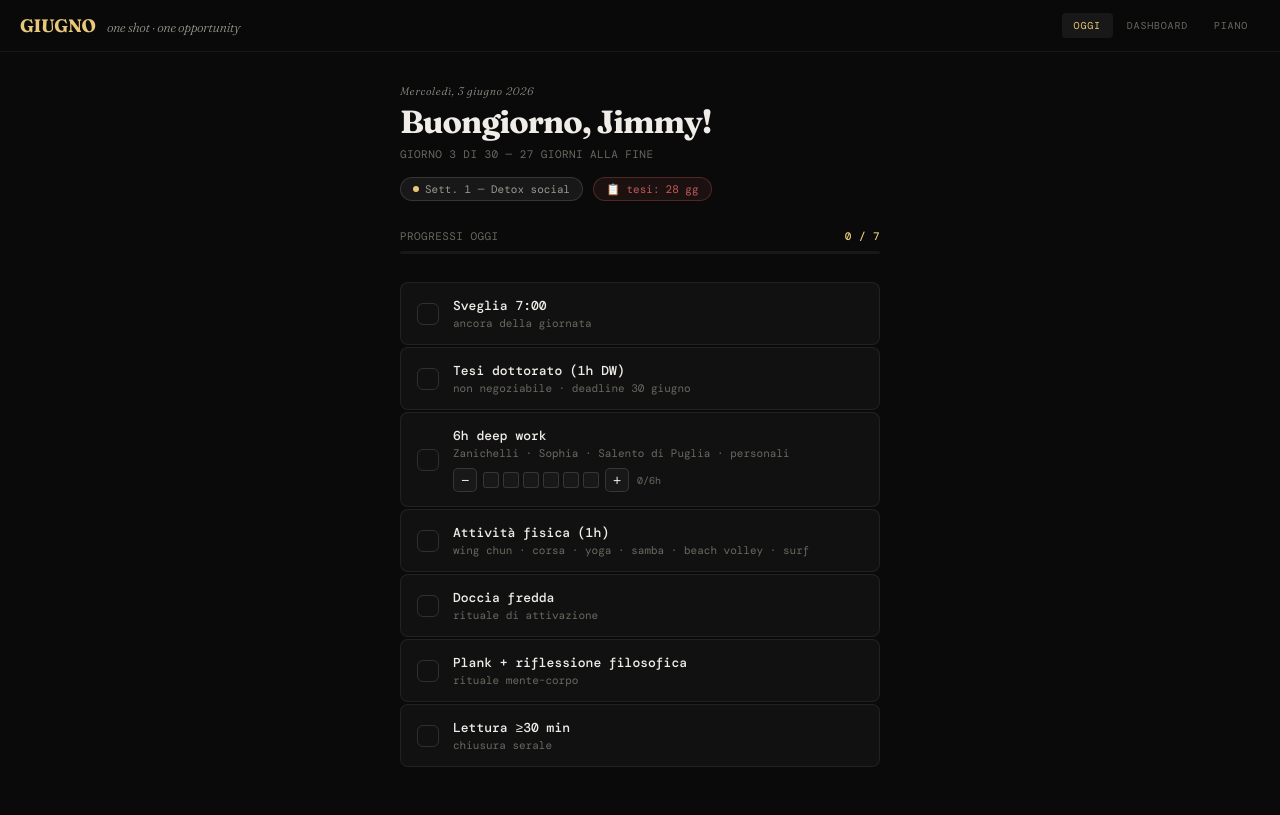
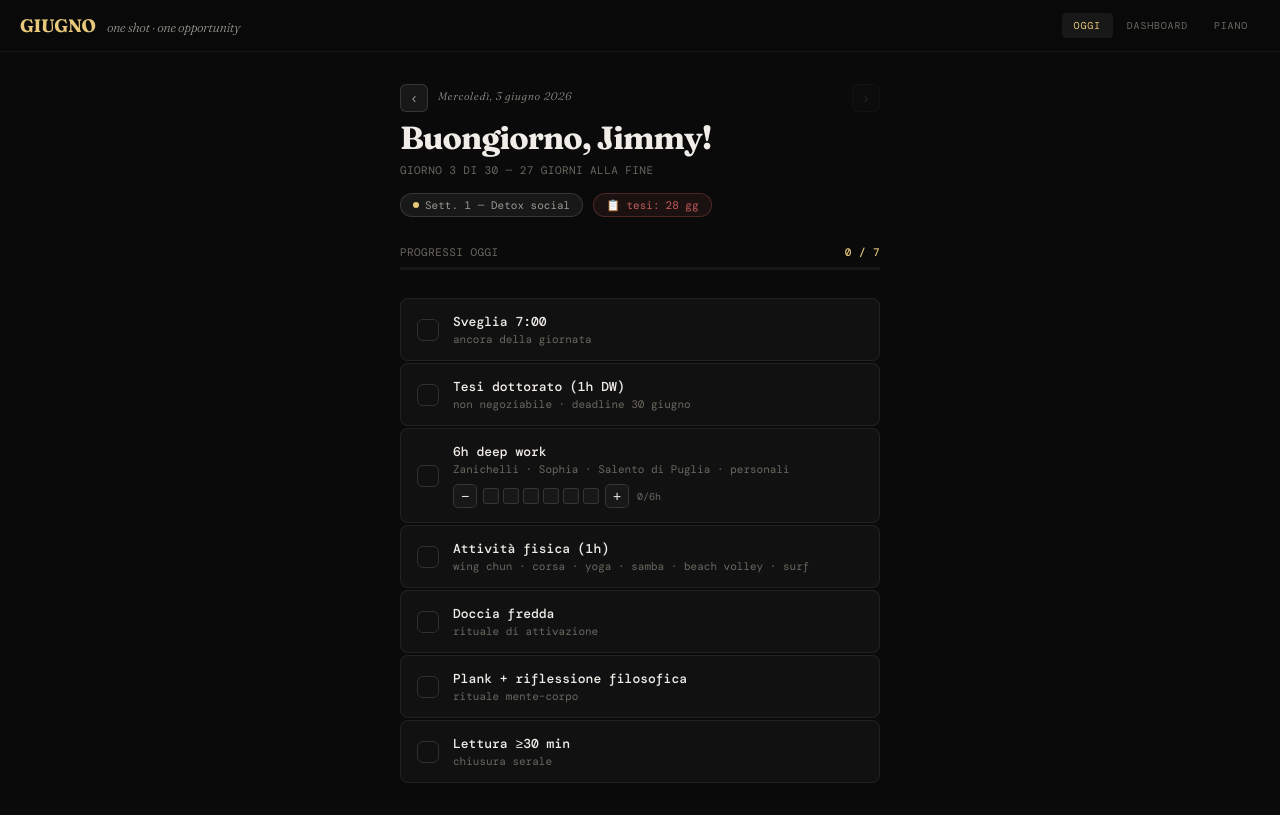
Before and after one commit to jimmymignogna/June2026, a plain HTML site: page index.html in a window 1280 px wide. Drawn offline with nearby package versions, Linux system fonts and the light colour scheme; a web font is replaced by a local one.

Commit message:
Add files via upload

```diff
--- a/index.html
+++ b/index.html
@@ -48,6 +48,14 @@
   .oggi-date { font-family: var(--serif); font-size: 11px; font-weight: 300; font-style: italic; color: var(--muted2); letter-spacing: .06em; margin-bottom: 4px; }
   .oggi-title { font-family: var(--serif); font-size: 32px; font-weight: 700; letter-spacing: -0.03em; margin-bottom: 6px; }
   .oggi-sub { font-size: 11px; color: var(--muted); letter-spacing: .04em; margin-bottom: 16px; }
+
+  /* day nav */
+  .day-nav { display: flex; align-items: center; gap: 10px; margin-bottom: 6px; }
+  .day-nav-btn { width: 28px; height: 28px; border-radius: 6px; border: 1px solid var(--border2); background: var(--surface2); color: var(--muted2); font-size: 14px; cursor: pointer; display: flex; align-items: center; justify-content: center; transition: all .15s; flex-shrink: 0; }
+  .day-nav-btn:hover:not(:disabled) { background: var(--surface); color: var(--accent); border-color: var(--accent2); }
+  .day-nav-btn:disabled { opacity: 0.2; cursor: default; }
+  .day-nav-info { flex: 1; }
+  .day-nav-back { font-size: 10px; color: var(--muted); letter-spacing: .04em; font-style: italic; }
 
   /* countdown + deadline */
   .meta-row { display: flex; gap: 10px; margin-bottom: 28px; flex-wrap: wrap; }
@@ -192,8 +200,15 @@
 <!-- OGGI -->
 <div class="page active" id="page-oggi">
   <div class="oggi-wrap">
-    <div class="oggi-date" id="oggi-date"></div>
-    <div class="oggi-title">Buongiorno, Jimmy!</div>
+    <div class="day-nav">
+      <button class="day-nav-btn" id="btn-prev" onclick="navigateDay(-1)">‹</button>
+      <div class="day-nav-info">
+        <div class="oggi-date" id="oggi-date"></div>
+        <div class="day-nav-back" id="day-nav-back"></div>
+      </div>
+      <button class="day-nav-btn" id="btn-next" onclick="navigateDay(1)">›</button>
+    </div>
+    <div class="oggi-title" id="oggi-greeting">Buongiorno, Jimmy!</div>
     <div class="oggi-sub" id="oggi-daynum"></div>
     <div class="meta-row">
       <div class="week-badge"><span class="dot"></span><span id="week-label">—</span></div>
@@ -374,7 +389,16 @@ const NOW   = new Date();
 const IS_JUNE_2026 = NOW.getMonth() === 5 && NOW.getFullYear() === 2026;
 const IS_BEFORE    = NOW < new Date(2026, 5, 1, 0, 0, 0);
 const TODAY        = NOW.getDate();
-const CURRENT_DAY  = IS_JUNE_2026 ? Math.min(TODAY, 30) : (IS_BEFORE ? 1 : 30);
+const TODAY_DAY    = IS_JUNE_2026 ? Math.min(TODAY, 30) : (IS_BEFORE ? 0 : 30);
+const CURRENT_DAY  = TODAY_DAY || 1;
+let   VIEW_DAY     = CURRENT_DAY; // giorno attualmente visualizzato
+
+function navigateDay(delta) {
+  const next = VIEW_DAY + delta;
+  if (next < 1 || next > CURRENT_DAY) return;
+  VIEW_DAY = next;
+  renderOggi();
+}
 
 function daysToDeadline() {
   const deadline = new Date(2026, 5, 30, 23, 59, 59);
@@ -417,7 +441,8 @@ function updateCountdown() {
 // RENDER OGGI
 // ─────────────────────────────────────────
 function renderOggi() {
-  const day = CURRENT_DAY;
+  const day = VIEW_DAY;
+  const isToday = day === CURRENT_DAY;
   const dayData = getDayData(day);
   const done = dayData.done || [];
   const dwHours = dayData.dw || 0;
@@ -426,10 +451,16 @@ function renderOggi() {
   const pct = Math.round((effectiveDone / HABITS.length) * 100);
 
   const dayNames = ['Domenica','Lunedì','Martedì','Mercoledì','Giovedì','Venerdì','Sabato'];
-  const d = IS_JUNE_2026 ? NOW : new Date(2026, 5, day);
+  const d = new Date(2026, 5, day);
   document.getElementById('oggi-date').textContent = dayNames[d.getDay()] + ', ' + day + ' giugno 2026';
+  document.getElementById('day-nav-back').textContent = isToday ? '' : '← stai modificando un giorno passato';
+  document.getElementById('oggi-greeting').textContent = isToday ? 'Buongiorno, Jimmy!' : 'Giugno ' + day;
   document.getElementById('oggi-daynum').textContent = 'GIORNO ' + day + ' DI 30 — ' + (30 - day) + ' GIORNI ALLA FINE';
   document.getElementById('week-label').textContent = getWeekLabel(day);
+
+  // nav buttons
+  document.getElementById('btn-prev').disabled = day <= 1;
+  document.getElementById('btn-next').disabled = day >= CURRENT_DAY;
 
   const dtd = daysToDeadline();
   document.getElementById('deadline-days').textContent = dtd === 0 ? 'oggi!' : dtd + ' gg';
@@ -615,7 +646,7 @@ function toggleWeek(header) {
 // ─────────────────────────────────────────
 // INIT
 // ─────────────────────────────────────────
-// checkPrestart();
+checkPrestart();
 renderOggi();
 renderDashboard();
 </script>
```
